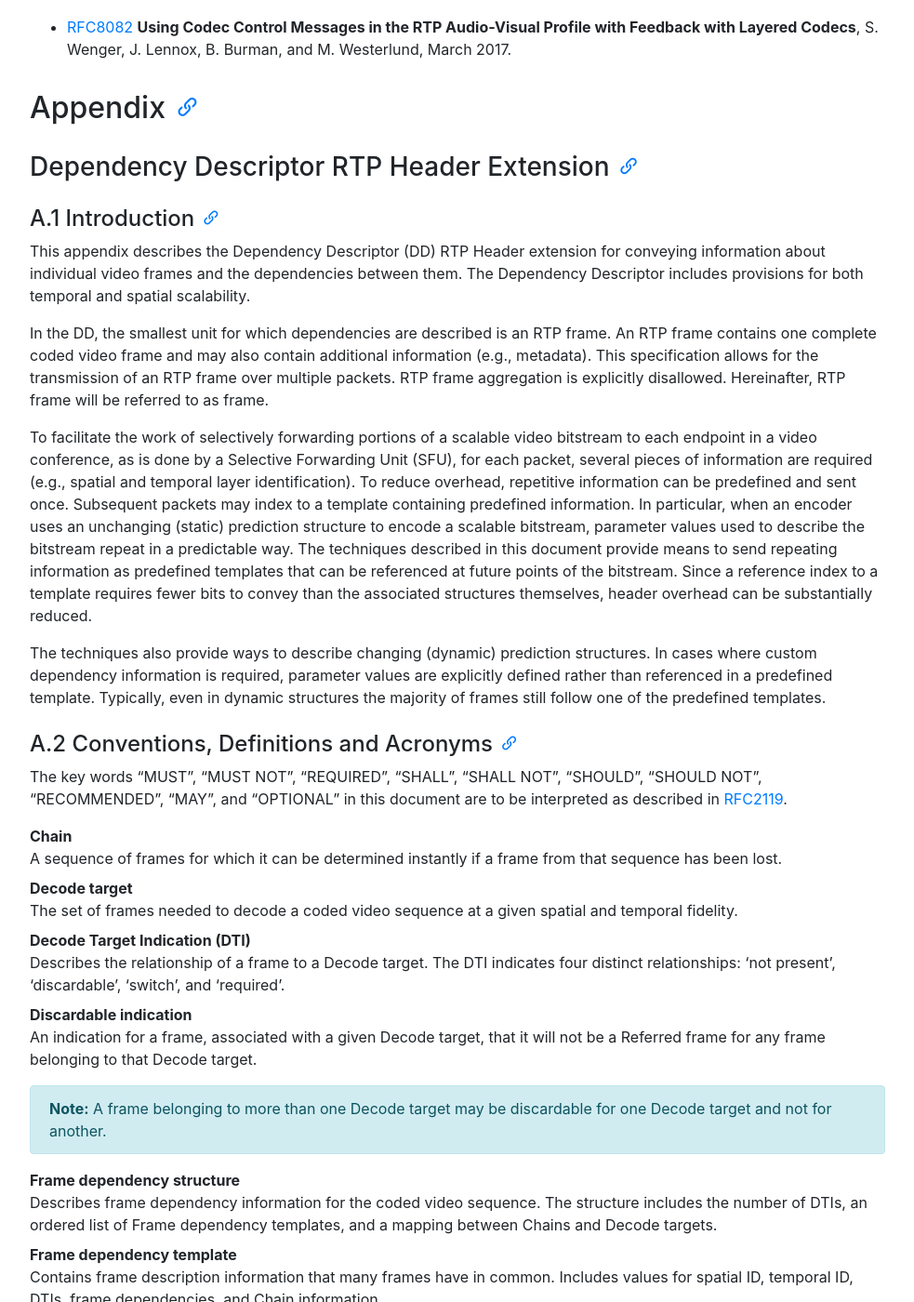
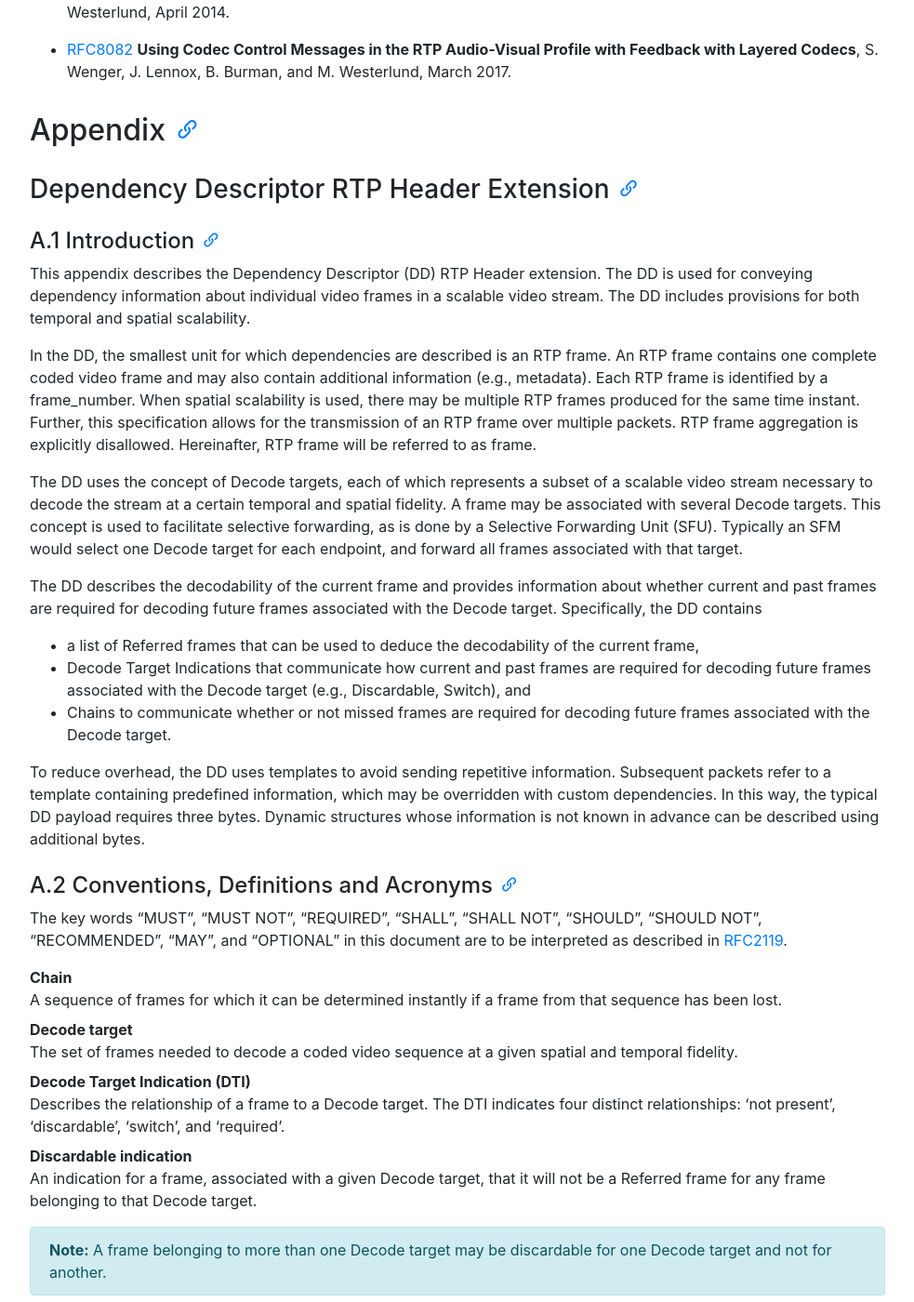
Before and after one commit to AOMediaCodec/av1-rtp-spec, a Jekyll site: the page built from index.md, in a window 1280 px wide and 1400 px high, scrolled down 19058 px. Shown: the whole window at 93% size, without its empty margins (53-1036 px from the left). Built offline with Jekyll 4.4.1, drawn with Linux system fonts in a browser that asks for light colours; nearby versions of some CDN libraries; some of the changed text lies outside the part shown.

Commit message:
Initial draft

```diff
--- a/av1-rtp-spec.md
+++ b/av1-rtp-spec.md
@@ -664,14 +664,18 @@ End-to-end security services such as authentication, integrity, or confidentiali
 
 #### A.1 Introduction
 
-This appendix describes the Dependency Descriptor (DD) RTP Header extension for conveying information about individual video frames and the dependencies between them. The Dependency Descriptor includes provisions for both temporal and spatial scalability.
+This appendix describes the Dependency Descriptor (DD) RTP Header extension. The DD is used for conveying dependency information about individual video frames in a scalable video stream. The DD includes provisions for both temporal and spatial scalability.
 
-In the DD, the smallest unit for which dependencies are described is an RTP frame. An RTP frame contains one complete coded video frame and may also contain additional information (e.g., metadata). This specification allows for the transmission of an RTP frame over multiple packets. RTP frame aggregation is explicitly disallowed. Hereinafter, RTP frame will be referred to as frame.
+In the DD, the smallest unit for which dependencies are described is an RTP frame. An RTP frame contains one complete coded video frame and may also contain additional information (e.g., metadata). Each RTP frame is identified by a frame_number. When spatial scalability is used, there may be multiple RTP frames produced for the same time instant. Further, this specification allows for the transmission of an RTP frame over multiple packets. RTP frame aggregation is explicitly disallowed. Hereinafter, RTP frame will be referred to as frame.
 
-To facilitate the work of selectively forwarding portions of a scalable video bitstream to each endpoint in a video conference, as is done by a Selective Forwarding Unit (SFU), for each packet, several pieces of information are required (e.g., spatial and temporal layer identification). To reduce overhead, repetitive information can be predefined and sent once. Subsequent packets may index to a template containing predefined information. In particular, when an encoder uses an unchanging (static) prediction structure to encode a scalable bitstream, parameter values used to describe the bitstream repeat in a predictable way. The techniques described in this document provide means to send repeating information as predefined templates that can be referenced at future points of the bitstream. Since a reference index to a template requires fewer bits to convey than the associated structures themselves, header overhead can be substantially reduced.
+The DD uses the concept of Decode targets, each of which represents a subset of a scalable video stream necessary to decode the stream at a certain temporal and spatial fidelity. A frame may be associated with several Decode targets. This concept is used to facilitate selective forwarding, as is done by a Selective Forwarding Unit (SFU). Typically an SFM would select one Decode target for each endpoint, and forward all frames associated with that target.
 
-The techniques also provide ways to describe changing (dynamic) prediction structures. In cases where custom dependency information is required, parameter values are explicitly defined rather than referenced in a predefined template. Typically, even in dynamic structures the majority of frames still follow one of the predefined templates.
+The DD describes the decodability of the current frame and provides information about whether current and past frames are required for decoding future frames associated with the Decode target. Specifically, the DD contains
+* a list of Referred frames that can be used to deduce the decodability of the current frame,
+* Decode Target Indications that communicate how current and past frames are required for decoding future frames associated with the Decode target (e.g., Discardable, Switch), and
+* Chains to communicate whether or not missed frames are required for decoding future frames associated with the Decode target.
 
+To reduce overhead, the DD uses templates to avoid sending repetitive information. Subsequent packets refer to a template containing predefined information, which may be overridden with custom dependencies. In this way, the typical DD payload requires three bytes. Dynamic structures whose information is not known in advance can be described using additional bytes.
 
 #### A.2 Conventions, Definitions and Acronyms
 
@@ -1114,6 +1118,11 @@ Chains protecting no active decode targets MUST be ignored.
 **Note:** To increase the chance of using a predefined template, chains protecting no active decode targets may refer to any frame, including an RTP frame that was never produced.
 {:.alert .alert-info }
 
+##### A.4.5 Templates
+
+To facilitate the work of selectively forwarding portions of a scalable video bitstream to each endpoint in a video conference, as is done by a Selective Forwarding Unit (SFU), for each packet, several pieces of information are required. To reduce overhead, repetitive information can be predefined and sent once. Subsequent packets refer to a template containing predefined information. In particular, when an encoder uses an unchanging (static) prediction structure to encode a scalable bitstream, parameter values used to describe the bitstream repeat in a predictable way. The techniques described in this document provide means to send repeating information as predefined templates that can be referenced at future points of the bitstream. Since a reference index to a template requires fewer bits to convey than the associated structures themselves, header overhead can be substantially reduced.
+
+The techniques also provide ways to describe changing (dynamic) prediction structures. In cases where custom dependency information is required, parameter values are explicitly defined rather than referenced in a predefined template. Typically, even in dynamic structures the majority of frames still follow one of the predefined templates.
 
 #### A.5 Signaling (Setup) Information
 
```
